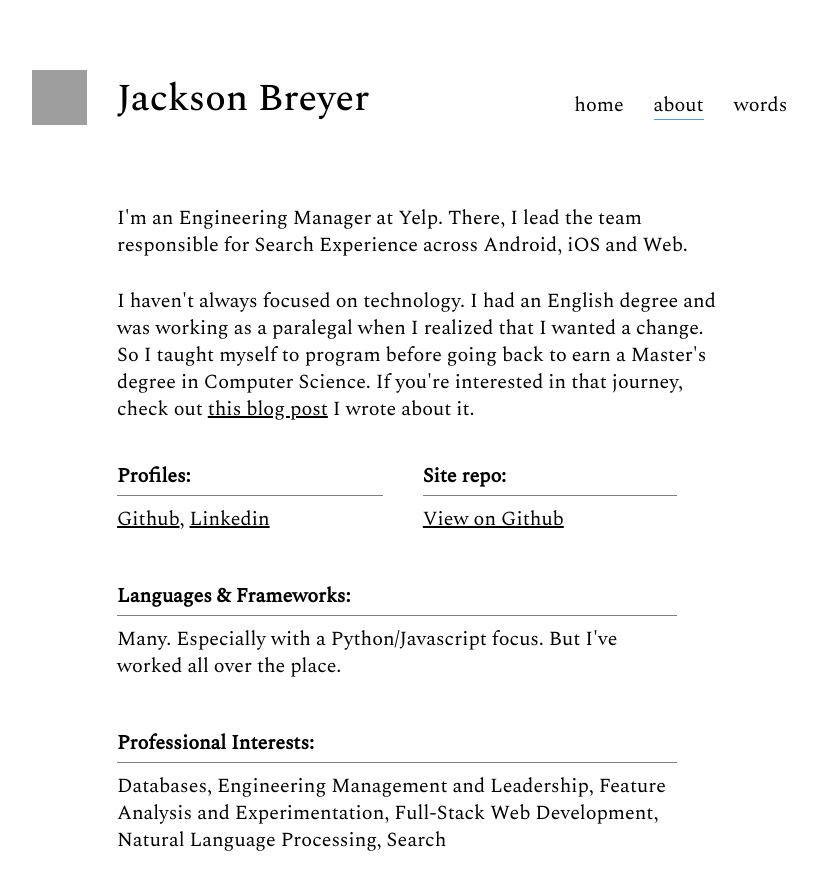
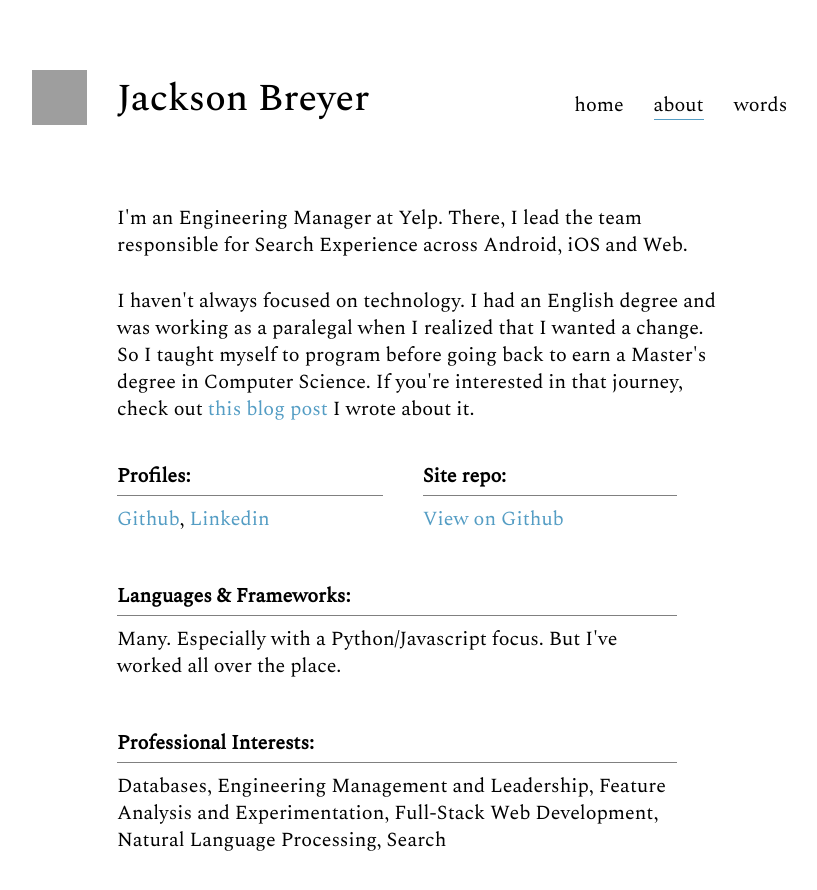
Before and after one commit to breyerjs/jacksonbreyer, a Next.js app: page /about in a window 1280 px wide. Shown: the top 890 px of the page, without its empty margins (223-1040 px from the left). Built offline with nearby package versions, Linux system fonts and the light colour scheme; grey boxes are pictures that could not be loaded.

Commit message:
make links blue -- what a revolutionary idea

```diff
--- a/pages/_app.scss
+++ b/pages/_app.scss
@@ -38,7 +38,8 @@ section {
 }
 
 a {
-    color: black;
+    color: #549dc4 !important;
+    text-decoration: none;
 }
 
 a:visited {
--- a/pages/components/shared/Header/Header.scss
+++ b/pages/components/shared/Header/Header.scss
@@ -31,6 +31,7 @@
     text-decoration: none;
     display: flex;
     flex-wrap: nowrap;
+    color: black !important;
 }
 
 .selectedNavItem {
```
